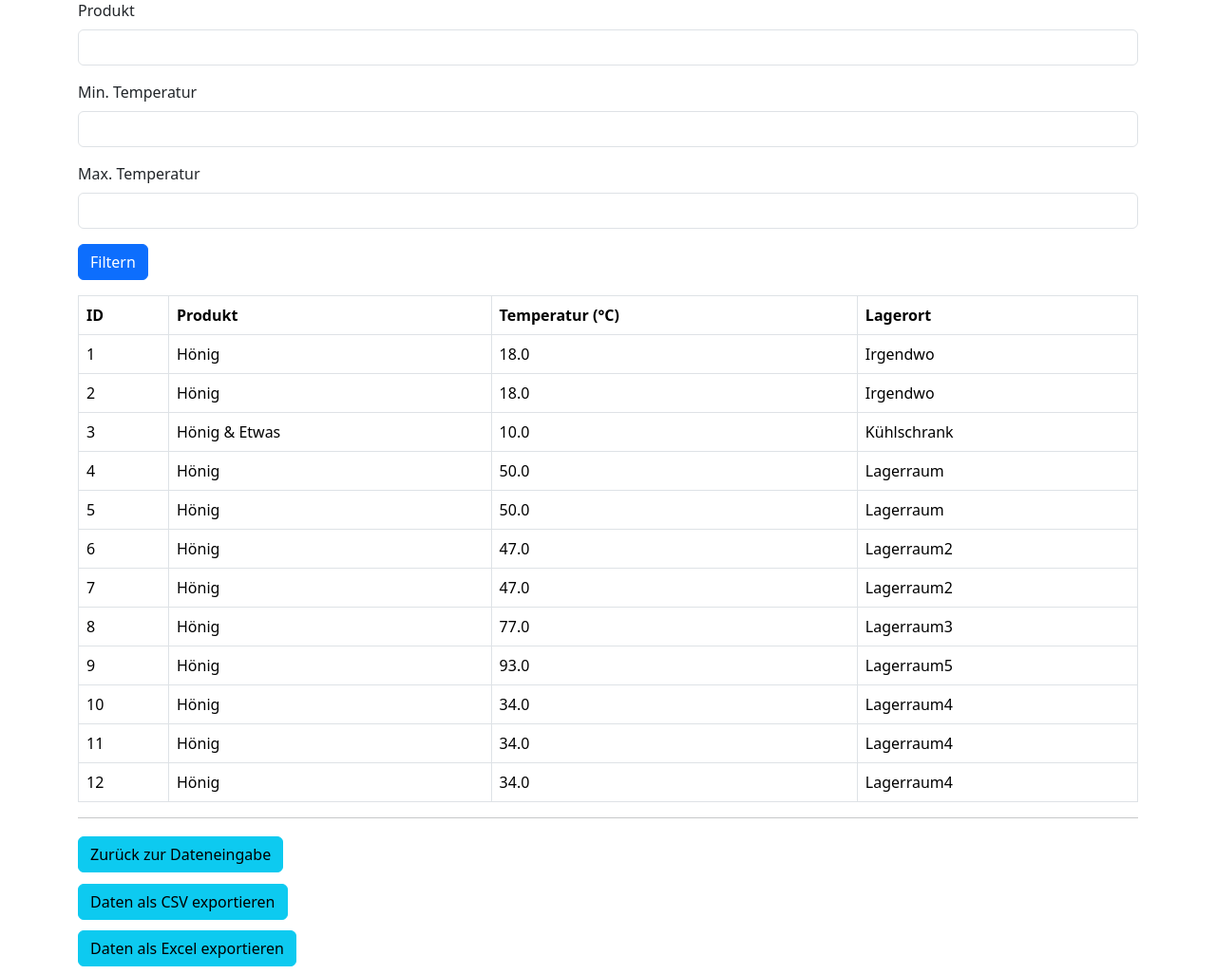
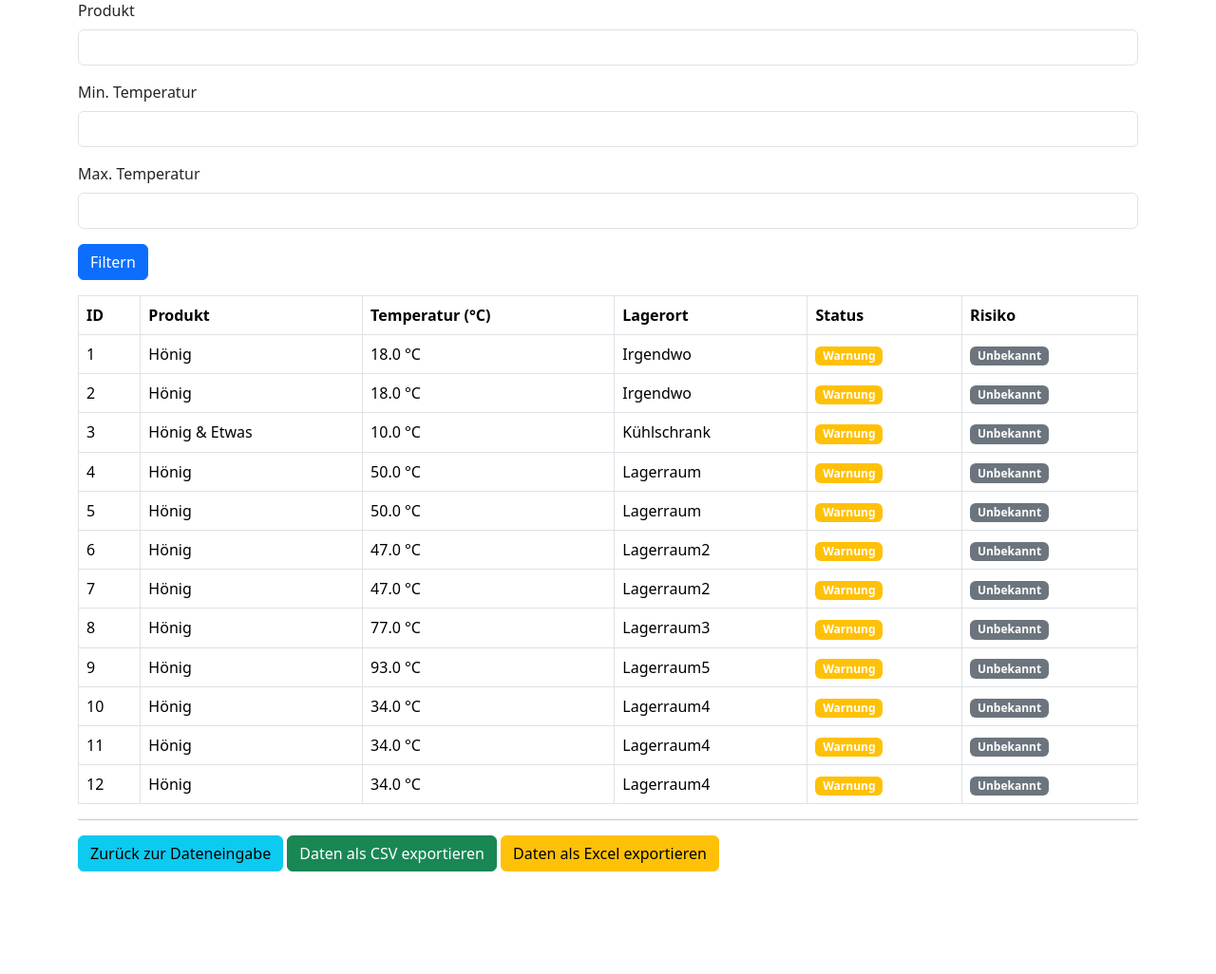
Before and after one commit to Lightmaker777/HACCP_PROJECT, a Flask app: page /produkte in a window 1280 px wide. Shown: the part 105-1131 px from the top of the page at 95% size. After the commit the page ends 1023 px from the top, so only its background shows below. Run offline with Flask 2, Linux system fonts and the light colour scheme; a user stored in the database is signed in; data comes from the database, SQL or seed files in the repository; both versions use the stored data as it was after the commit.

Commit message:
added confirmation,updated app.py, database

```diff
--- a/app.py
+++ b/app.py
@@ -34,11 +34,42 @@ def init_db():
             id INTEGER PRIMARY KEY,
             produkt TEXT,
             temperatur REAL,
-            lagerort TEXT
+            lagerort TEXT,
+            status TEXT,          -- NEU: z. B. "OK" oder "WARNUNG"
+            risikostufe TEXT      -- NEU: z. B. "hoch", "mittel", "niedrig"
         )
     ''')
     conn.commit()
     conn.close()
+# Überprüfe und aktualisiere die Datenbankstruktur, wenn nötig
+def update_db_schema():
+    conn = sqlite3.connect('haccp.db')
+    c = conn.cursor()
+
+    # Versuche, die 'status'-Spalte hinzuzufügen
+    try:
+        c.execute("ALTER TABLE produkte ADD COLUMN status TEXT")
+        print("Spalte 'status' wurde hinzugefügt.")
+    except sqlite3.OperationalError:
+        print("Spalte 'status' existiert bereits.")
+
+    # Versuche, die 'risikostufe'-Spalte hinzuzufügen
+    try:
+        c.execute("ALTER TABLE produkte ADD COLUMN risikostufe TEXT")
+        print("Spalte 'risikostufe' wurde hinzugefügt.")
+    except sqlite3.OperationalError:
+        print("Spalte 'risikostufe' existiert bereits.")
+
+    conn.commit()
+    conn.close()
+
+# Initialisiere die Datenbank und aktualisiere die Struktur bei jedem Start
+def initialize():
+    init_db()  # Initialisiere die Tabelle
+    update_db_schema()  # Aktualisiere die Tabelle, falls Spalten fehlen
+
+# Aufruf beim Start der Anwendung
+initialize()
 
 # Benutzer-Datenbank initialisieren und Tabelle erstellen
 def init_user_db():
@@ -98,15 +129,14 @@ def login():
         username = request.form['username']
         password = request.form['password']
 
-        # Überprüfe Benutzername und Passwort
         conn = sqlite3.connect('haccp.db')
         c = conn.cursor()
-        c.execute('SELECT * FROM users WHERE username = ? AND password = ?', (username, password))
+        c.execute('SELECT password FROM users WHERE username = ?', (username,))
         user = c.fetchone()
         conn.close()
 
-        if user:
-            session['user'] = user[0]  # Beispiel: Speichern der Benutzer-ID in der Session
+        if user and check_password(user[0], password):
+            session['user'] = username
             return redirect(url_for('index'))
         else:
             error = "Benutzername oder Passwort sind falsch."
@@ -114,13 +144,6 @@ def login():
 
     return render_template('login.html')
 
-
-
-# Logout
-@app.route("/logout")
-def logout():
-    session.pop('user', None)  # Entfernen des Benutzernamens aus der Session
-    return redirect(url_for('login'))  # Weiterleitung zur Login-Seite
 
 # Authentifizierungsmiddleware
 @app.before_request
@@ -164,7 +187,6 @@ def create_default_admin():
 # Rufe die Funktion beim Start der Anwendung auf
 create_default_admin()
 
-# Startseite mit Formular zur Dateneingabe
 @app.route("/", methods=["GET", "POST"])
 def index():
     # Überprüfen, ob der Benutzer eingeloggt ist
@@ -178,33 +200,72 @@ def index():
         temperatur = float(request.form["temperatur"])
         lagerort = request.form["lagerort"]
 
-        # Erweiterte Risikobewertung
         produkt_risiko = {
-            "Fleisch": {"min_temp": 2, "max_temp": 7},
-            "Milch": {"min_temp": 0, "max_temp": 4},
-            # Weitere Produkte hinzufügen
+            "Fleisch": {"min_temp": 2, "max_temp": 7, "risiko": "hoch"},
+            "Milch": {"min_temp": 0, "max_temp": 4, "risiko": "hoch"},
+            "Gemüse": {"min_temp": 4, "max_temp": 12, "risiko": "mittel"},
+            "Honig": {"min_temp": -99, "max_temp": 99, "risiko": "niedrig"},
         }
 
+        status = "OK"
+        risikostufe = "unbekannt"
+
         if produkt in produkt_risiko:
-            min_temp = produkt_risiko[produkt]["min_temp"]
-            max_temp = produkt_risiko[produkt]["max_temp"]
-            if temperatur < min_temp or temperatur > max_temp:
-                return f"Warnung: Die Temperatur für {produkt} ist nicht im sicheren Bereich!"
+            limits = produkt_risiko[produkt]
+            risikostufe = limits["risiko"]
+            if temperatur < limits["min_temp"] or temperatur > limits["max_temp"]:
+                status = "WARNUNG"
 
-        # Speichern der Daten in der SQLite-Datenbank
+        # Speichern des Produkts in der Datenbank
         conn = sqlite3.connect('haccp.db')
         c = conn.cursor()
         c.execute('''
-            INSERT INTO produkte (produkt, temperatur, lagerort)
-            VALUES (?, ?, ?)
-        ''', (produkt, temperatur, lagerort))
+            INSERT INTO produkte (produkt, temperatur, lagerort, status, risikostufe)
+            VALUES (?, ?, ?, ?, ?)
+        ''', (produkt, temperatur, lagerort, status, risikostufe))
         conn.commit()
         conn.close()
 
-        return f"Erfasst: {produkt}, {temperatur}°C, Lagerort: {lagerort}"
+        # Weiterleitung zur Bestätigungsseite mit den relevanten Werten als URL-Parameter
+        return redirect(url_for('confirmation', produkt=produkt, temperatur=temperatur, status=status, risikostufe=risikostufe))
 
     # Hier geben wir die HTML-Seite zurück, wenn die Anfrage eine GET-Anfrage ist
     return render_template("index.html")
+
+
+def reset_db():
+    conn = sqlite3.connect('haccp.db')
+    c = conn.cursor()
+
+    # Lösche die existierende Tabelle, falls notwendig
+    c.execute('DROP TABLE IF EXISTS produkte')
+
+    # Erstelle die Tabelle mit den neuen Spalten
+    c.execute('''
+        CREATE TABLE produkte (
+            id INTEGER PRIMARY KEY,
+            produkt TEXT,
+            temperatur REAL,
+            lagerort TEXT,
+            status TEXT,           -- z. B. "OK" oder "WARNUNG"
+            risikostufe TEXT       -- z. B. "hoch", "mittel", "niedrig"
+        )
+    ''')
+
+    conn.commit()
+    conn.close()
+
+
+@app.route("/confirmation")
+def confirmation():
+    produkt = request.args.get('produkt')
+    temperatur = request.args.get('temperatur')
+    status = request.args.get('status')
+    risikostufe = request.args.get('risikostufe')
+
+    # Bestätigungsseite mit Bootstrap-Styling
+    return render_template("confirmation.html", produkt=produkt, temperatur=temperatur, status=status, risikostufe=risikostufe)
+
 
 
 
--- a/templates/produkte.html
+++ b/templates/produkte.html
@@ -9,6 +9,8 @@
 </head>
 <body class="container mt-5">
     <h1>Alle Produkte</h1>
+
+    <!-- Filterformular -->
     <form method="GET" class="mb-3">
         <div class="mb-3">
             <label for="produkt" class="form-label">Produkt</label>
@@ -28,6 +30,7 @@
         <button type="submit" class="btn btn-primary">Filtern</button>
     </form>
 
+    <!-- Produkttabelle -->
     <table class="table table-bordered">
         <thead>
             <tr>
@@ -35,23 +38,64 @@
                 <th>Produkt</th>
                 <th>Temperatur (°C)</th>
                 <th>Lagerort</th>
+                <th>Status</th>
+                <th>Risiko</th>
             </tr>
         </thead>
         <tbody>
             {% for row in rows %}
-            <tr>
-                <td>{{ row[0] }}</td>
-                <td>{{ row[1] }}</td>
-                <td>{{ row[2] }}</td>
-                <td>{{ row[3] }}</td>
-            </tr>
+                <tr>
+                    <td>{{ row[0] }}</td>
+                    <td>{{ row[1] }}</td>
+                    <td>{{ row[2] }} °C</td>
+                    <td>{{ row[3] }}</td>
+
+                    <!-- Status basierend auf Temperatur (OK oder Warnung) -->
+                    <td>
+                        {% if row[2] < 2 %}
+                            <span class="badge bg-danger">Warnung</span>
+                        {% elif row[2] >= 2 and row[2] <= 7 %}
+                            <span class="badge bg-success">OK</span>
+                        {% else %}
+                            <span class="badge bg-warning">Warnung</span>
+                        {% endif %}
+                    </td>
+
+                    <!-- Risiko basierend auf Produkt -->
+                    <td>
+                        {% if row[1] == "Fleisch" %}
+                            {% if row[2] < 2 %}
+                                <span class="badge bg-danger">Hoch</span>
+                            {% elif row[2] >= 2 and row[2] <= 7 %}
+                                <span class="badge bg-success">Niedrig</span>
+                            {% else %}
+                                <span class="badge bg-warning">Mittel</span>
+                            {% endif %}
+                        {% elif row[1] == "Milch" %}
+                            {% if row[2] < 0 %}
+                                <span class="badge bg-danger">Hoch</span>
+                            {% elif row[2] >= 0 and row[2] <= 4 %}
+                                <span class="badge bg-success">Niedrig</span>
+                            {% else %}
+                                <span class="badge bg-warning">Mittel</span>
+                            {% endif %}
+                        {% else %}
+                            <span class="badge bg-secondary">Unbekannt</span>
+                        {% endif %}
+                    </td>
+                </tr>
             {% endfor %}
         </tbody>
     </table>
+
+    <!-- Links für Export -->
     <hr>
-    <h2><a href="/" class="btn btn-info">Zurück zur Dateneingabe</a></h2>
-    <h2><a href="/export" class="btn btn-info">Daten als CSV exportieren</a></h2>
-    <h2><a href="/export_excel" class="btn btn-info">Daten als Excel exportieren</a></h2>
+    <div class="mt-3">
+        <a href="/" class="btn btn-info">Zurück zur Dateneingabe</a>
+        <a href="/export" class="btn btn-success">Daten als CSV exportieren</a>
+        <a href="/export_excel" class="btn btn-warning">Daten als Excel exportieren</a>
+    </div>
+
     <script src="https://cdn.jsdelivr.net/npm/bootstrap@5.3.0-alpha1/dist/js/bootstrap.bundle.min.js"></script>
 </body>
 </html>
```
Also changed, not shown: templates/confirmation.html (added, +30 -0 lines), haccp.db.
